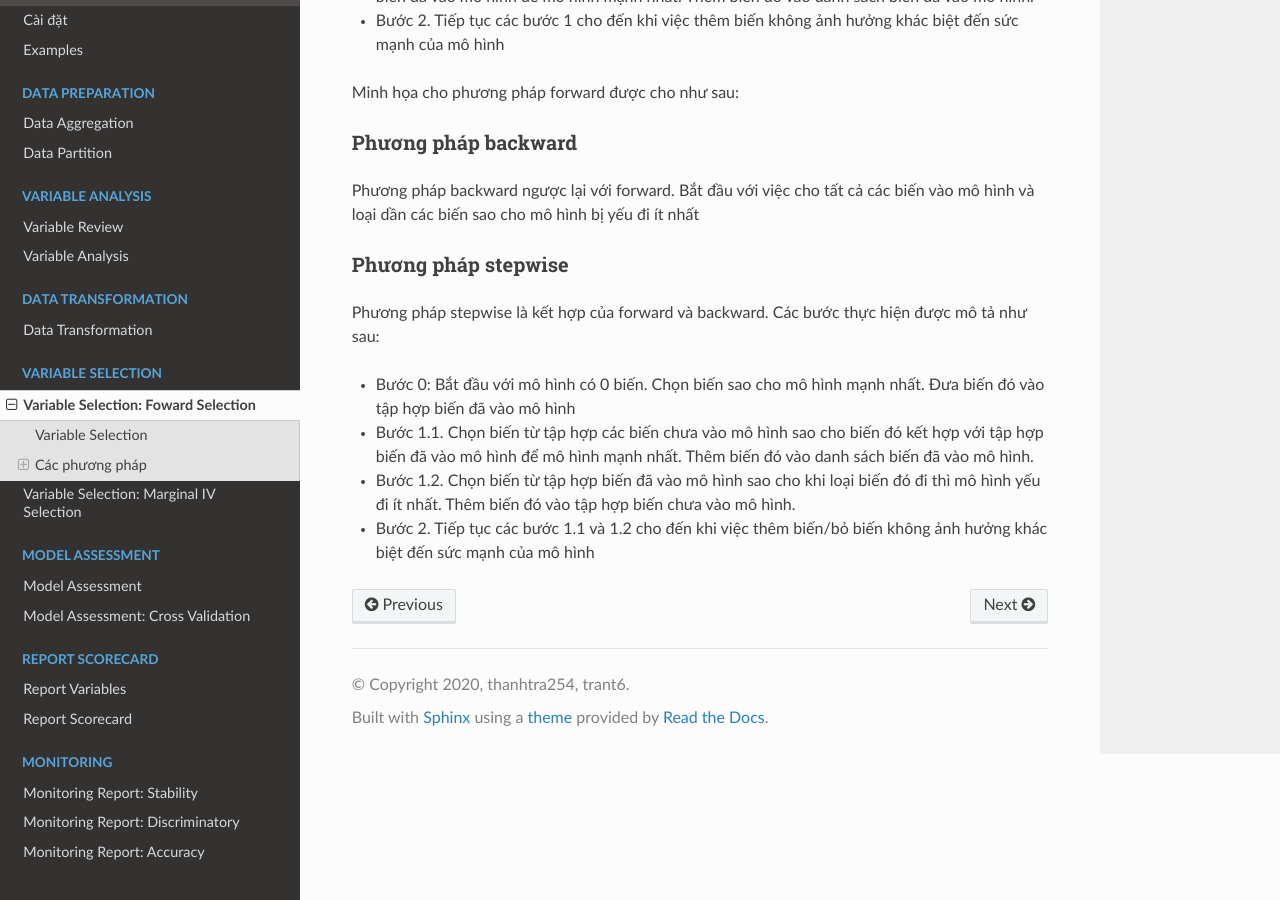
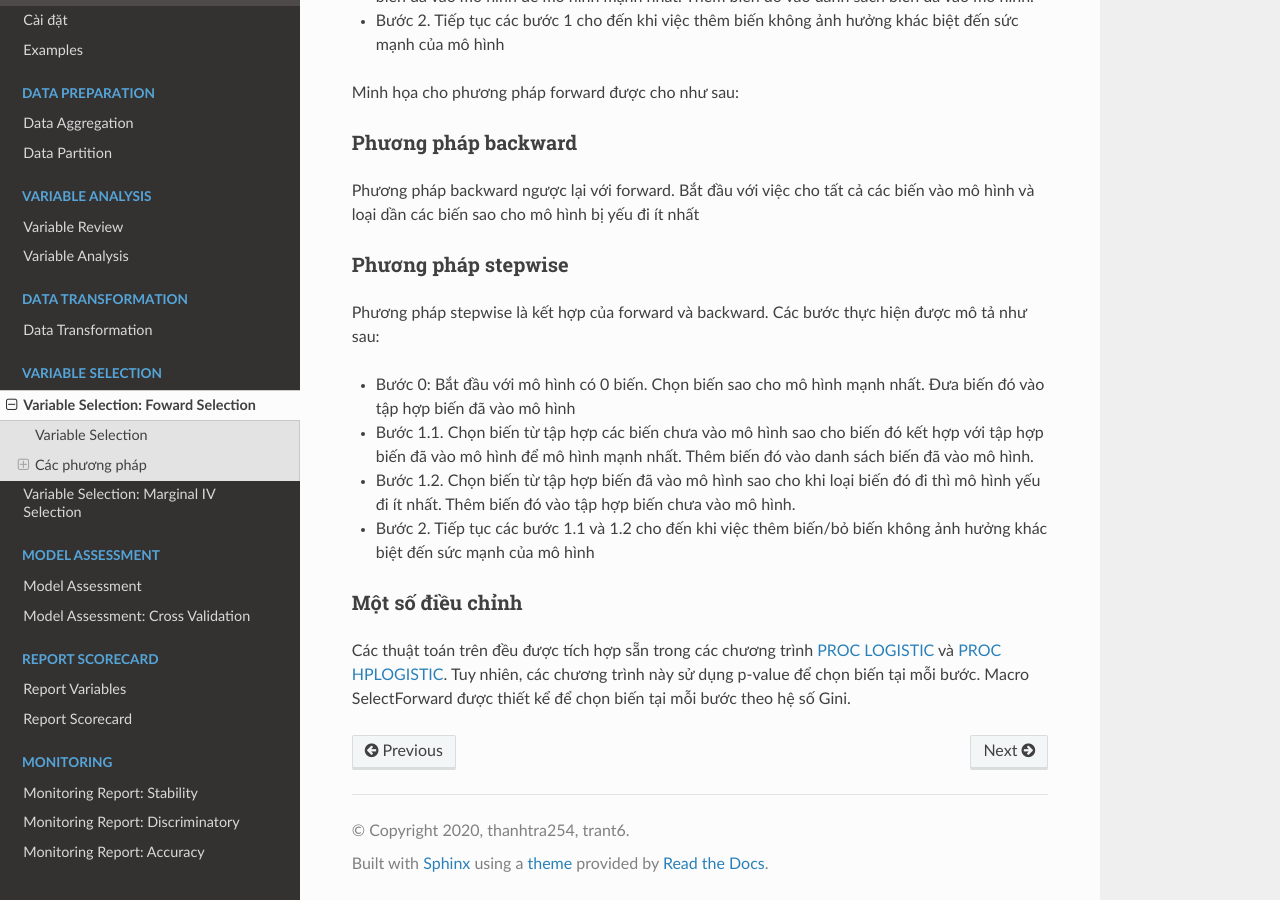
Before and after one commit to thanhtra254/SMCS, a Sphinx documentation site: the page built from docs/post/SelectFoward.rst, in a window 1280 px wide and 900 px high, scrolled down 900 px. Built offline with Sphinx 7.4.7 and the Read the Docs theme 2.0.0, drawn with Linux system fonts in a browser that asks for light colours; comment, search, counter and statistics services are not loaded.

Commit message:
Update SelectFoward.rst

```diff
--- a/docs/post/SelectFoward.rst
+++ b/docs/post/SelectFoward.rst
@@ -42,3 +42,8 @@ Phương pháp stepwise là kết hợp của forward và backward. Các bước
 -	Bước 1.1. Chọn biến từ tập hợp các biến chưa vào mô hình sao cho biến đó kết hợp với tập hợp biến đã vào mô hình để mô hình mạnh nhất. Thêm biến đó vào danh sách biến đã vào mô hình.
 -	Bước 1.2. Chọn biến từ tập hợp biến đã vào mô hình sao cho khi loại biến đó đi thì mô hình yếu đi ít nhất. Thêm biến đó vào tập hợp biến chưa vào mô hình.
 -	Bước 2. Tiếp tục các bước 1.1 và 1.2 cho đến khi việc thêm biến/bỏ biến không ảnh hưởng khác biệt đến sức mạnh của mô hình
+
+Một số điều chỉnh
+-----------------
+
+Các thuật toán trên đều được tích hợp sẵn trong các chương trình `PROC LOGISTIC <https://documentation.sas.com/?docsetId=statug&docsetTarget=statug_logistic_syntax01.htm&docsetVersion=15.1&locale=en>`_ và `PROC HPLOGISTIC <https://documentation.sas.com/?docsetId=statug&docsetTarget=statug_hplogistic_syntax01.htm&docsetVersion=14.3&locale=en>`_. Tuy nhiên, các chương trình này sử dụng p-value để chọn biến tại mỗi bước. Macro SelectForward được thiết kể để chọn biến tại mỗi bước theo hệ số Gini.
```
